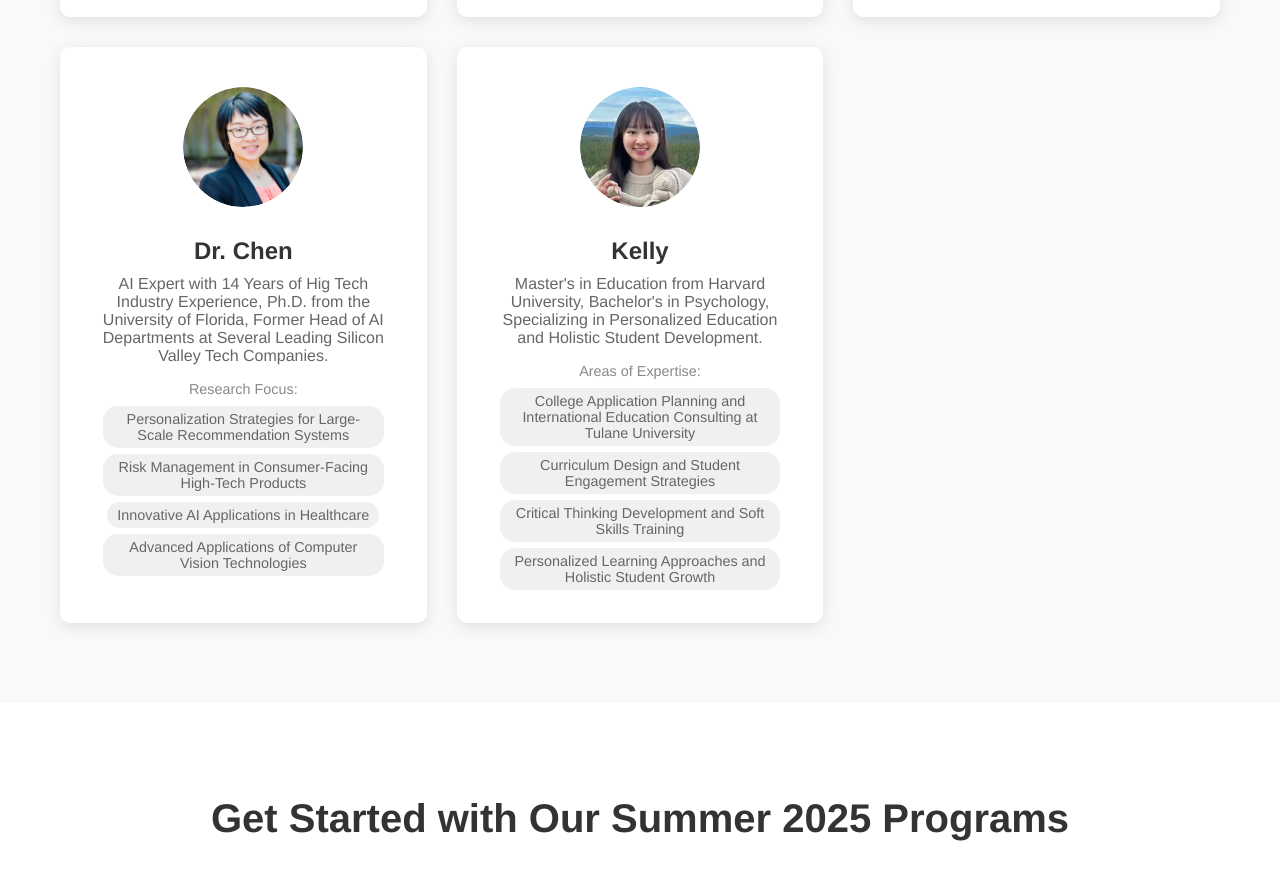
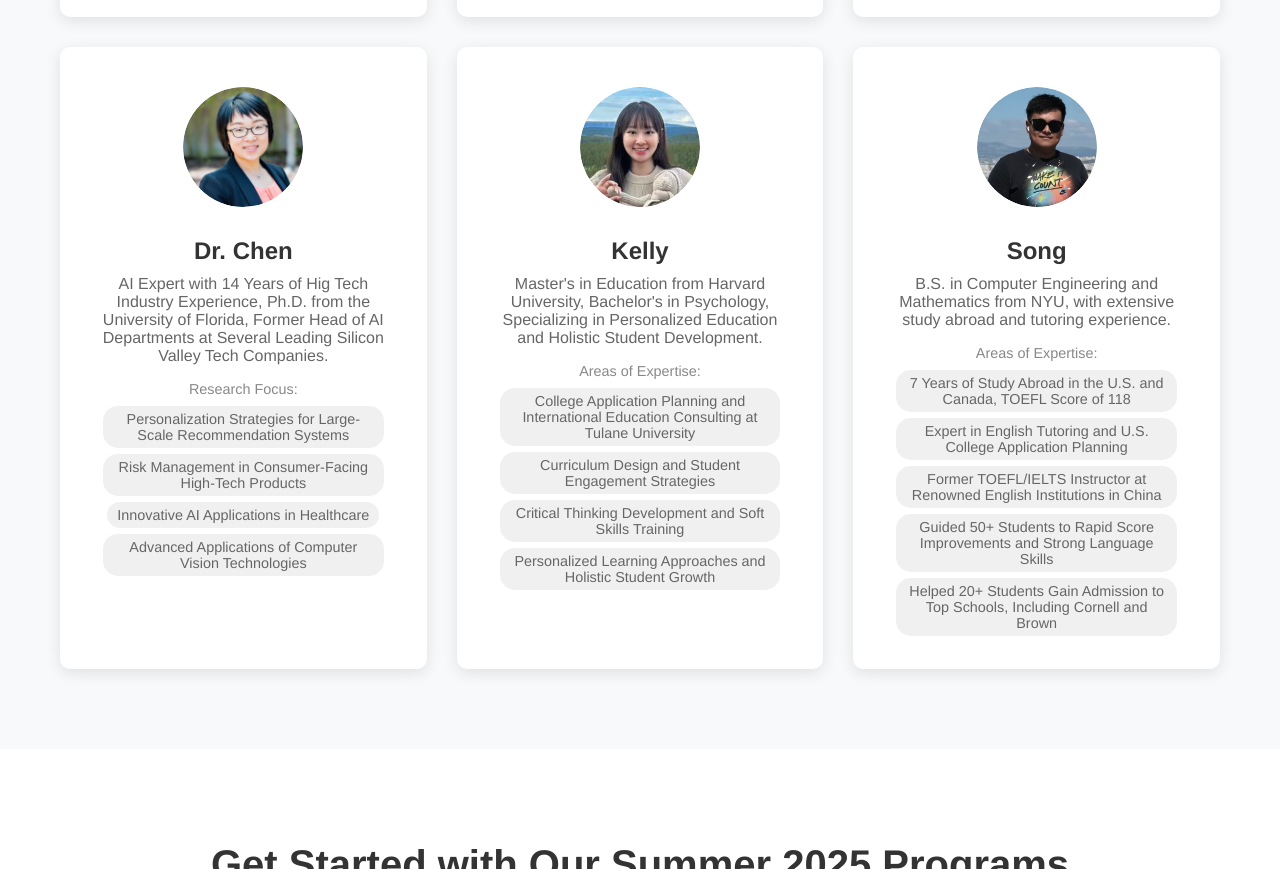
Before and after one commit to chenting011039/xplorifyai, a plain HTML site: page index.html in a window 1280 px wide. Shown: the part 3053-3922 px from the top of the page. Drawn offline with Linux system fonts and the light colour scheme.

Commit message:
Add untracked files

```diff
--- a/index.html
+++ b/index.html
@@ -1175,6 +1175,26 @@
                                 <li>Curriculum Design and Student Engagement Strategies</li>
                                 <li>Critical Thinking Development and Soft Skills Training</li>
                                 <li>Personalized Learning Approaches and Holistic Student Growth</li>
+                            </ul>
+                        </div>
+                    </div>
+                </div>
+
+                <div class="mentor-card">
+                    <div class="mentor-image">
+                        <img src="resource/mentor6.jpg" alt="Song">
+                    </div>
+                    <div class="mentor-info">
+                        <h3>Song</h3>
+                        <p class="mentor-title">B.S. in Computer Engineering and Mathematics from NYU, with extensive study abroad and tutoring experience.</p>
+                        <div class="mentor-specialties">
+                            <span>Areas of Expertise:</span>
+                            <ul>
+                                <li>7 Years of Study Abroad in the U.S. and Canada, TOEFL Score of 118</li>
+                                <li>Expert in English Tutoring and U.S. College Application Planning</li>
+                                <li>Former TOEFL/IELTS Instructor at Renowned English Institutions in China</li>
+                                <li>Guided 50+ Students to Rapid Score Improvements and Strong Language Skills</li>
+                                <li>Helped 20+ Students Gain Admission to Top Schools, Including Cornell and Brown</li>
                             </ul>
                         </div>
                     </div>
```
Also changed, not shown: index_zh.html (+20 -0 lines), resource/mentor6.jpg (added).
